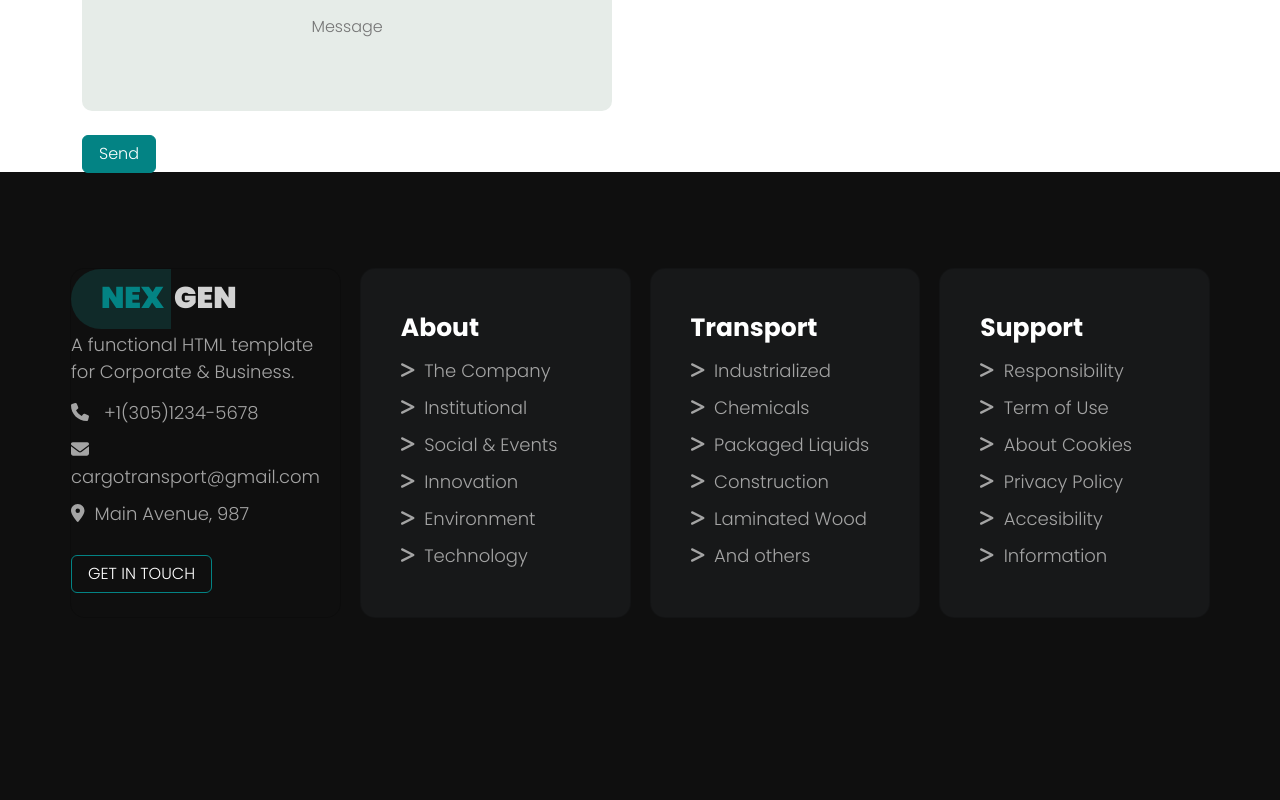
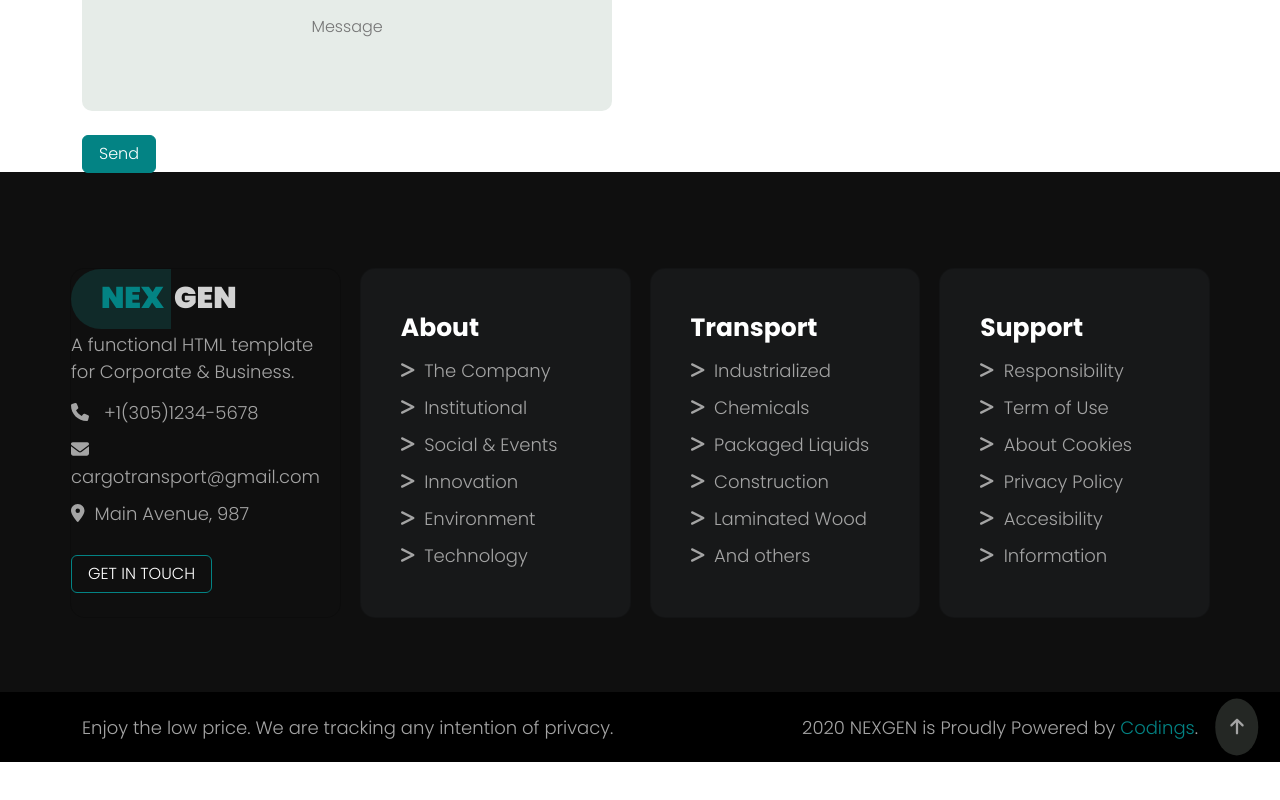
Before and after one commit to giufeli/proj-html-vuejs, a Vue app: page / in a window 1280 px wide. Shown: the part 4363-5163 px from the top of the page. After the commit the page ends 5125 px from the top, so only its background shows below. Built offline with nearby package versions, Linux system fonts and the light colour scheme.

Commit message:
Finished Project

```diff
--- a/src/components/FooterPage.vue
+++ b/src/components/FooterPage.vue
@@ -66,6 +66,21 @@
         </div>
       </div>
     </div>
+    <div class="lastFooter">
+      <div class="container d-flex justify-content-between align-items-center" style="height: 100%;">
+        <div class="paragraph-dark">
+          Enjoy the low price. We are tracking any intention of privacy.
+        </div>
+        <div class="paragraph-dark">
+          2020 NEXGEN is Proudly Powered by <span style="color: #038384;">Codings</span>.
+        </div>
+      </div>
+      <div class="text iconCircle" >
+        <a href="#">
+          <font-awesome-icon icon="fa-solid fa-arrow-up"/>
+        </a>
+      </div>
+    </div>
   </main>
 </template>
 
@@ -81,8 +96,15 @@ export default {
 <style lang="scss" scoped>
    .background{
     width: 100%;
-    height: 85vh;
+    height: 65vh;
     background-color: rgb(15, 15, 15);
+  }
+
+  .lastFooter{
+    position: relative;
+    background-color: black;
+    width: 100%;
+    height: 70px;
   }
   .title{
     color: white;
@@ -126,6 +148,20 @@ export default {
 
   a{
     color: #a4a4a4;
+    margin: 0;
+    padding: 0;
+  }
+
+  .iconCircle{
+    position: absolute;
+    display: flex;
+    align-items: center;
+    top: 50%;
+    right: 0%;
+    transform: translate(-50%, -50%);
+    background-color: #747d744f;
+    padding: 15px;
+    color: rgba(3, 132, 132, 0.526);
   }
 
 </style>
--- a/src/main.js
+++ b/src/main.js
@@ -3,13 +3,13 @@ import Vue from 'vue';
 import { library } from '@fortawesome/fontawesome-svg-core';
 import { faUser, faGem } from '@fortawesome/free-regular-svg-icons';
 import {
-  faClock, faPhone, faEnvelope, faDolly, faArrowRight, faTemperatureLow, faBoxesStacked, faQuoteRight, faLocationDot, faGreaterThan
+  faClock, faPhone, faEnvelope, faDolly, faArrowRight, faTemperatureLow, faBoxesStacked, faQuoteRight, faLocationDot, faGreaterThan, faArrowUp
 } from '@fortawesome/free-solid-svg-icons';
 import { faFacebookF, faTwitter, faLinkedinIn } from '@fortawesome/free-brands-svg-icons';
 import { FontAwesomeIcon } from '@fortawesome/vue-fontawesome';
 import App from './App.vue';
 
-library.add(faUser, faGem, faClock, faPhone, faEnvelope, faFacebookF, faTwitter, faLinkedinIn, faDolly, faArrowRight, faTemperatureLow, faBoxesStacked, faQuoteRight, faLocationDot, faGreaterThan);
+library.add(faUser, faGem, faClock, faPhone, faEnvelope, faFacebookF, faTwitter, faLinkedinIn, faDolly, faArrowRight, faTemperatureLow, faBoxesStacked, faQuoteRight, faLocationDot, faGreaterThan, faArrowUp);
 Vue.component('FontAwesomeIcon', FontAwesomeIcon);
 
 Vue.config.productionTip = false;
```
